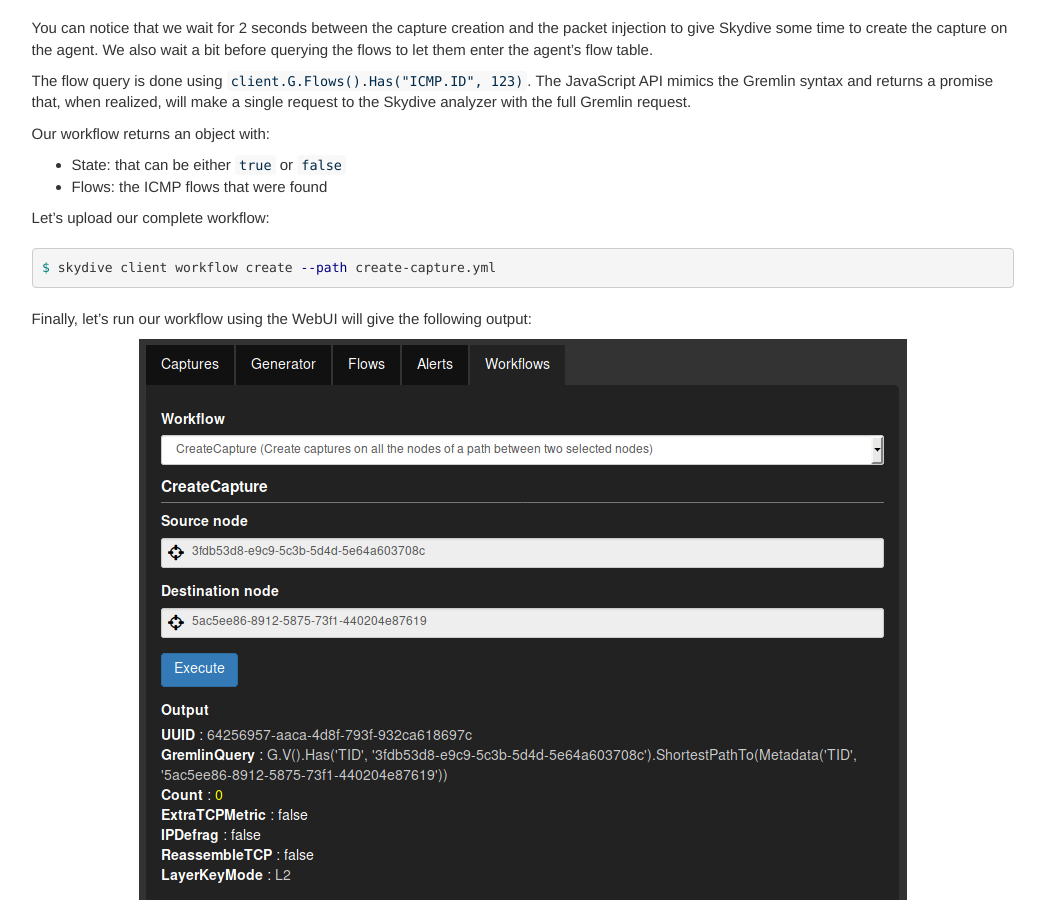
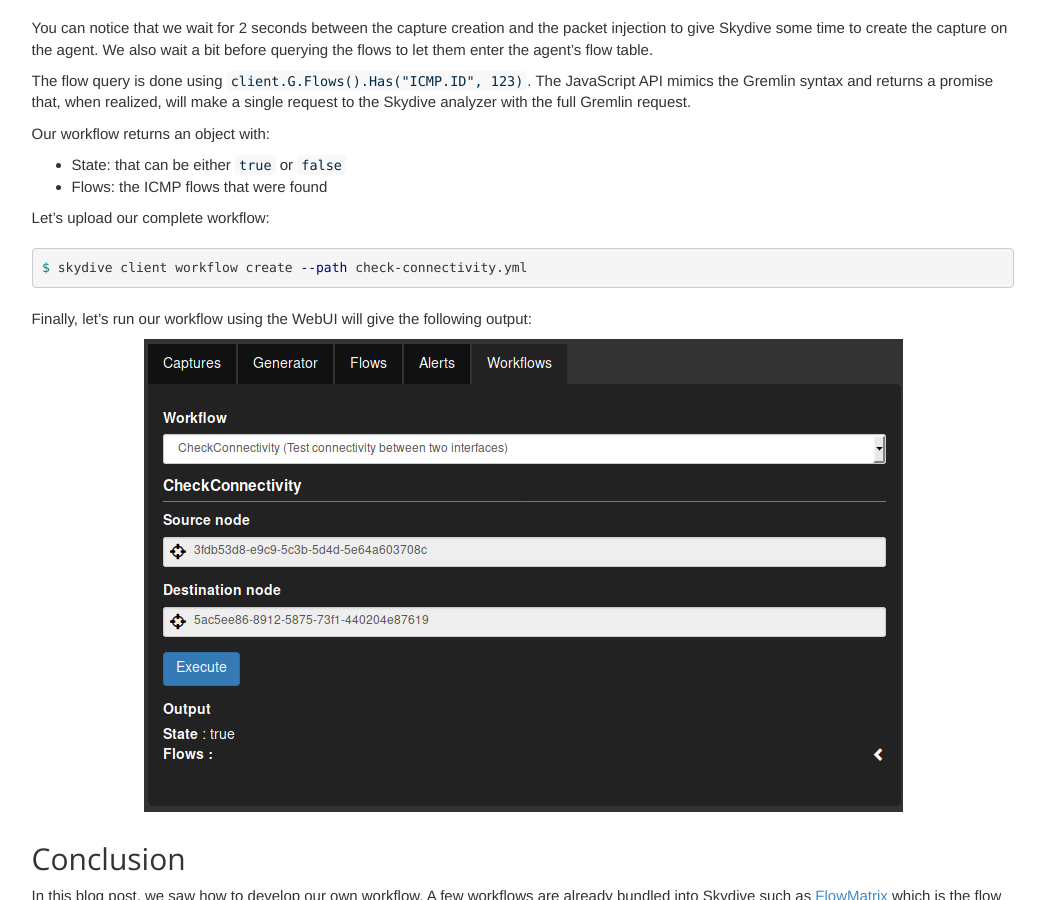
Before and after one commit to skydive-project/skydive.network, a Jekyll site: the page built from blog/introduction-to-workflows.md, in a window 1280 px wide and 900 px high, scrolled down 5291 px. Shown: the whole window, without its empty margins (117-1162 px from the left). Built offline with Jekyll 4.4.1, drawn with Linux system fonts in a browser that asks for light colours; nearby versions of some CDN libraries.

Commit message:
Fix workflow screenshot and command line

```diff
--- a/blog/introduction-to-workflows.md
+++ b/blog/introduction-to-workflows.md
@@ -266,7 +266,7 @@
 Let's upload our complete workflow:
 
 {% highlight shell %}
-$ skydive client workflow create --path create-capture.yml
+$ skydive client workflow create --path check-connectivity.yml
 {% endhighlight %}
 
 Finally, let's run our workflow using the WebUI will give the following output:
```
Also changed, not shown: assets/images/blog/introduction-workflows-2.png.
